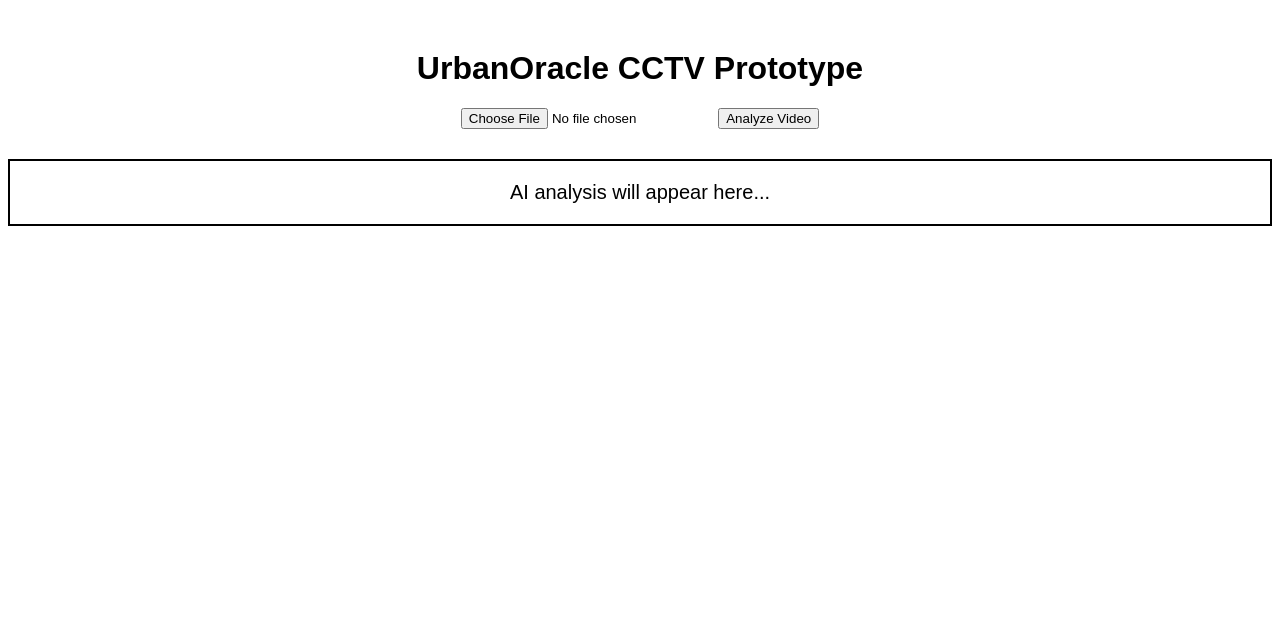
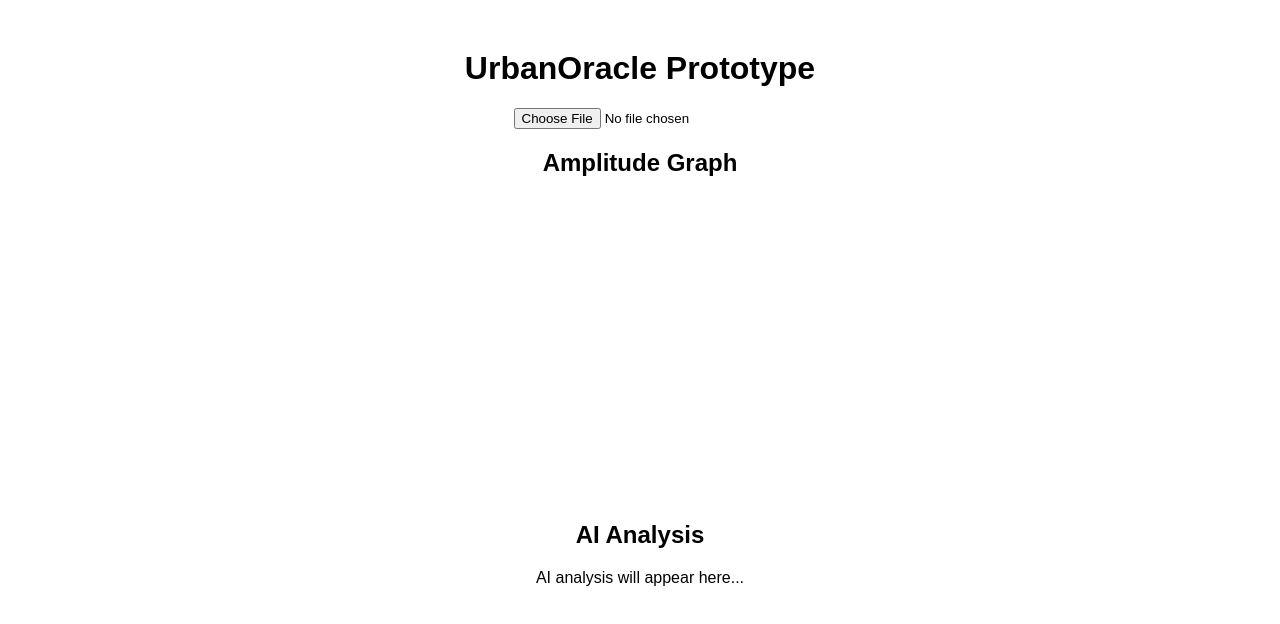
Before and after one commit to dhwanigupta52/UrbanOracle, a website: page index.html in a window 1280 px wide. Drawn offline with Linux system fonts and the light colour scheme.

Commit message:
fed_up_alpha

```diff
--- a/index.html
+++ b/index.html
@@ -1,18 +1,29 @@
 <!DOCTYPE html>
-<html>
+<html lang="en">
 <head>
-  <title>UrbanOracle CCTV Prototype</title>
-  <link rel="stylesheet" href="style.css">
+    <meta charset="UTF-8" />
+    <meta name="viewport" content="width=device-width, initial-scale=1.0"/>
+    <title>UrbanOracle Prototype</title>
+    <link rel="stylesheet" href="style.css" />
 </head>
 <body>
 
-  <h1>UrbanOracle CCTV Prototype</h1>
+    <h1>UrbanOracle Prototype</h1>
 
-  <input type="file" id="videoFile" accept="video/*">
-  <button onclick="analyzeVideo()">Analyze Video</button>
+    <div class="upload-section">
+        <input type="file" id="videoInput" accept="video/*" />
+    </div>
 
-  <div id="statusBox">AI analysis will appear here...</div>
+    <div class="graph-section">
+        <h2>Amplitude Graph</h2>
+        <canvas id="graphCanvas" width="900" height="300"></canvas>
+    </div>
 
-  <script src="script.js"></script>
+    <div class="ai-section">
+        <h2>AI Analysis</h2>
+        <div id="aiResult">AI analysis will appear here...</div>
+    </div>
+
+    <script src="script.js"></script>
 </body>
 </html>
```
